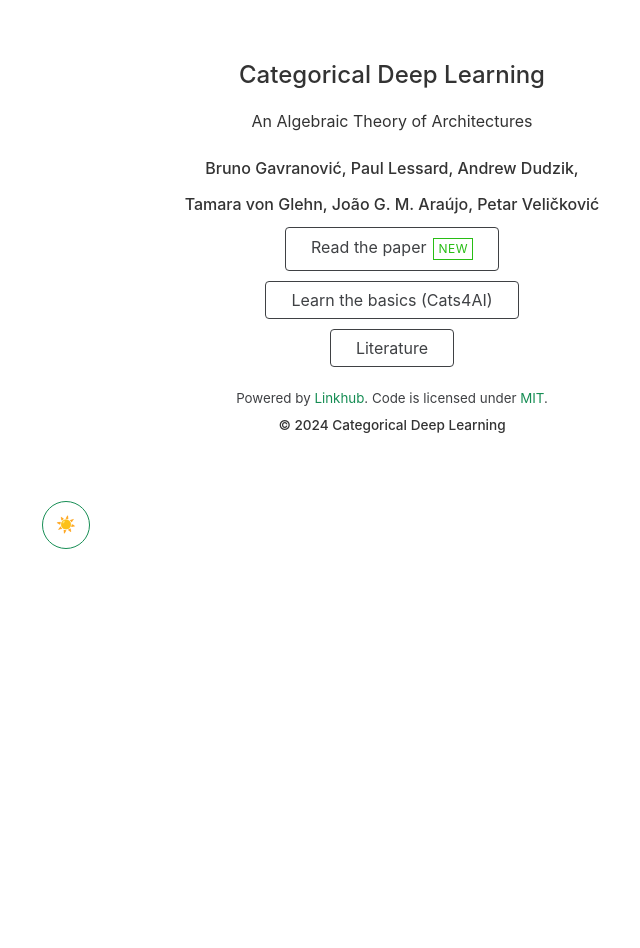
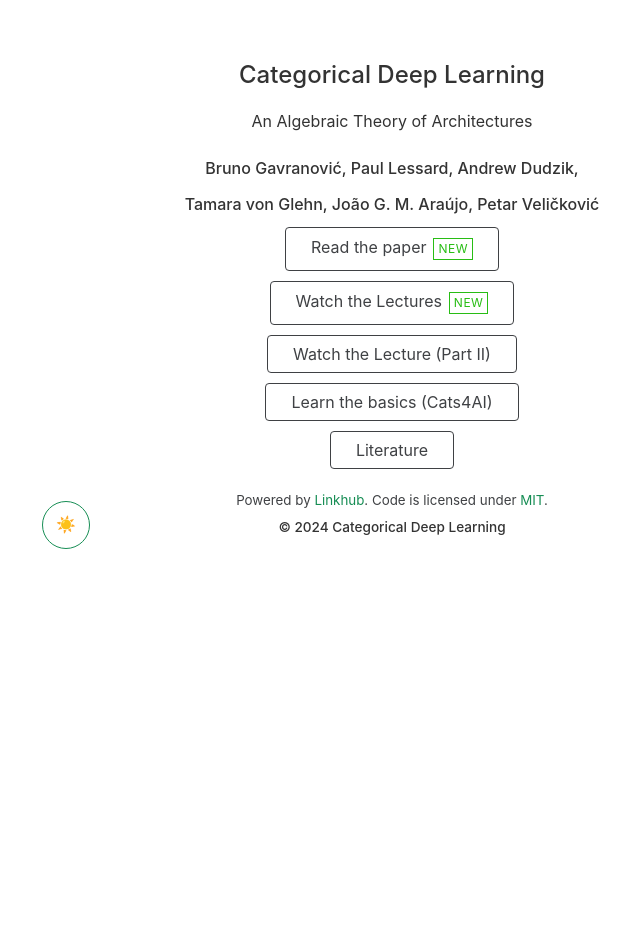
Before and after one commit to categoricaldl/categoricaldl.github.io, a Jekyll site: the page built from index.html, in a window 1280 px wide. Shown: the whole page, without its empty margins (248-888 px from the left). Built offline with Jekyll 4.4.1, drawn with Linux system fonts in a browser that asks for light colours; nearby versions of some CDN libraries.

Commit message:
Update links.yml

```diff
--- a/_data/links.yml
+++ b/_data/links.yml
@@ -7,6 +7,12 @@
       url: https://arxiv.org/abs/2402.15332
       tag: New
 
+    - title: Watch the Lectures
+      url: https://www.youtube.com/playlist?list=PLxbiIYgRO7kbH1IBrBl59GTDMaksb3mJ6
+      tag: New
+
+    - title: Watch the Lecture (Part II)
+
     - title: Learn the basics (Cats4AI)
       url: https://cats.for.ai/
 
```
